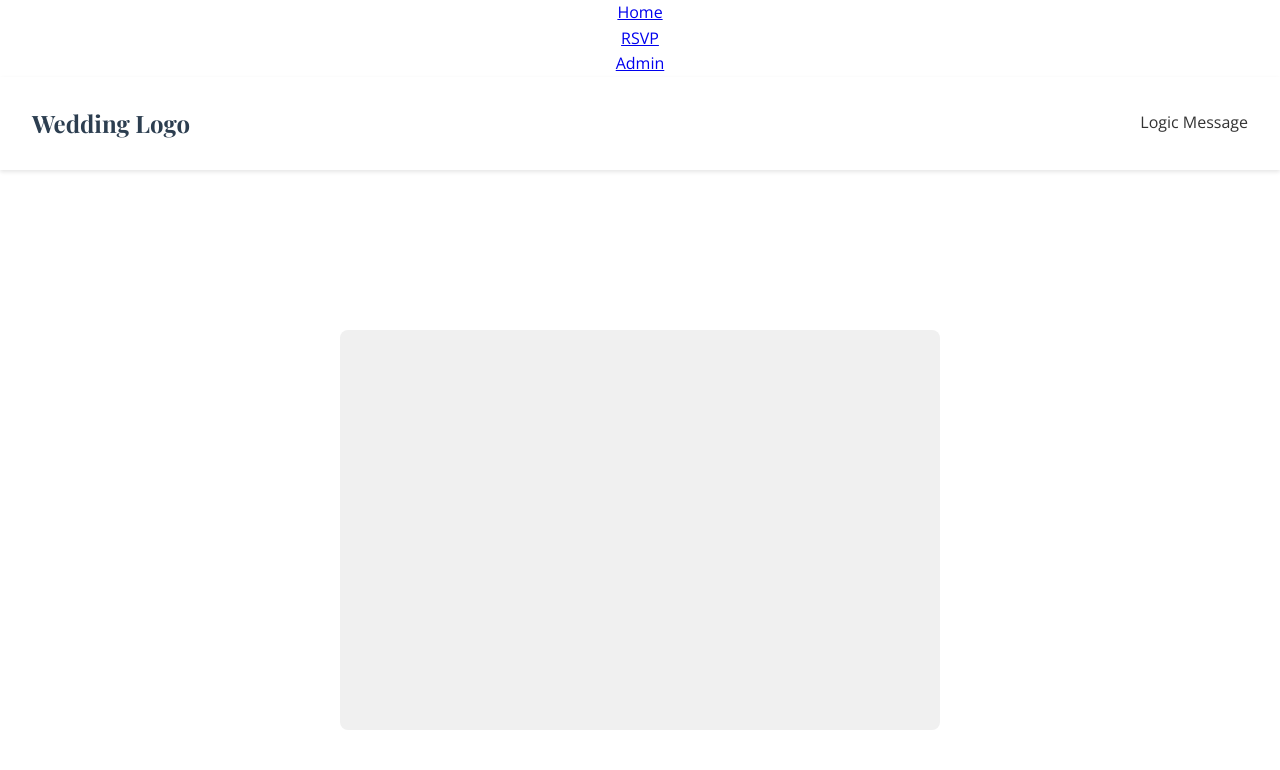
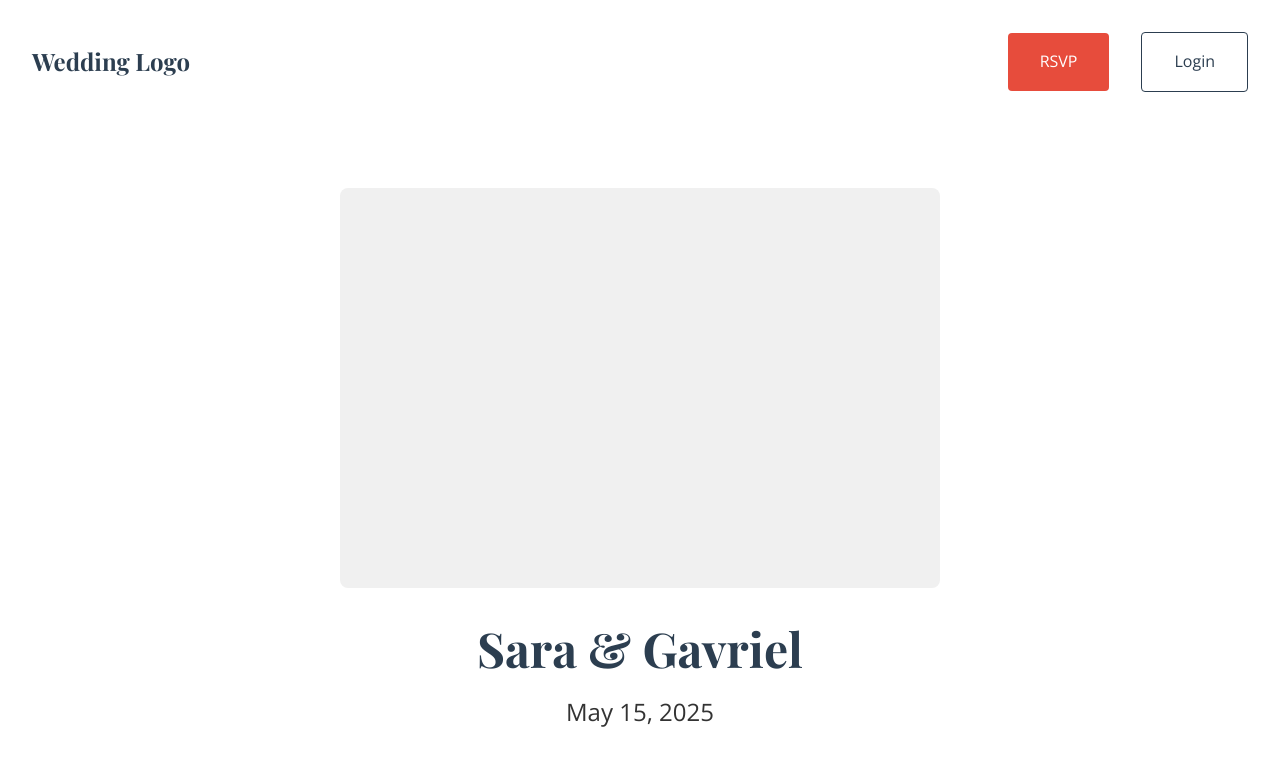
Before and after one commit to saraspagno/Wedding-app, a React (Create React App) app: page / in a window 1280 px wide. Shown: the top 770 px of the page. Built offline with nearby package versions, Linux system fonts and the light colour scheme; the HTML template or start-up script is replaced by a standard one.

Commit message:
navigation bar added

```diff
--- a/src/App.tsx
+++ b/src/App.tsx
@@ -1,5 +1,6 @@
 import React from 'react';
-import { BrowserRouter as Router, Routes, Route, Link } from 'react-router-dom';
+import { BrowserRouter as Router, Routes, Route } from 'react-router-dom';
+import Header from './components/Header/Header';
 import Home from './pages/Home';
 import RSVP from './pages/RSVP';
 import Admin from './pages/Admin';
@@ -9,14 +10,7 @@ function App() {
   return (
     <Router>
       <div className="App">
-        <nav className="main-nav">
-          <ul>
-            <li><Link to="/">Home</Link></li>
-            <li><Link to="/rsvp">RSVP</Link></li>
-            <li><Link to="/admin">Admin</Link></li>
-          </ul>
-        </nav>
-
+        <Header />
         <Routes>
           <Route path="/" element={<Home />} />
           <Route path="/rsvp" element={<RSVP />} />
--- a/src/components/Header/Header.module.css
+++ /dev/null
@@ -1,31 +0,0 @@
-.header {
-  display: flex;
-  justify-content: space-between;
-  align-items: center;
-  padding: var(--spacing-md);
-  background-color: var(--background-color);
-  box-shadow: 0 2px 4px rgba(0, 0, 0, 0.1);
-}
-
-.logo {
-  font-family: var(--heading-font);
-  color: var(--primary-color);
-}
-
-.logo h1 {
-  margin: 0;
-  font-size: 1.5rem;
-}
-
-.message {
-  font-family: var(--body-font);
-  color: var(--text-color);
-}
-
-@media (max-width: 768px) {
-  .header {
-    flex-direction: column;
-    text-align: center;
-    gap: var(--spacing-sm);
-  }
-}
--- a/src/components/Header/Header.tsx
+++ b/src/components/Header/Header.tsx
@@ -1,16 +1,17 @@
 import React from 'react';
-import styles from './Header.module.css';
+import { Link } from 'react-router-dom';
+import styles from '../../styles/Header.module.css';
 
 const Header: React.FC = () => {
   return (
     <header className={styles.header}>
-      <div className={styles.logo}>
-        {/* Add your logo here */}
+      <Link to="/" className={styles.logo}>
         <h1>Wedding Logo</h1>
-      </div>
-      <div className={styles.message}>
-        <p>Logic Message</p>
-      </div>
+      </Link>
+      <nav className={styles.nav}>
+        <Link to="/rsvp" className={styles.rsvpButton}>RSVP</Link>
+        <Link to="/admin" className={styles.loginButton}>Login</Link>
+      </nav>
     </header>
   );
 };
--- a/src/pages/Home.tsx
+++ b/src/pages/Home.tsx
@@ -1,24 +1,19 @@
 import React from 'react';
-import Header from '../components/Header/Header';
 import styles from '../styles/Home.module.css';
 
 const Home: React.FC = () => {
   return (
     <div className={styles.homePage}>
-      <Header />
-
       <main className={styles.mainContent}>
         <section className={styles.hero}>
           <div className={styles.heroImage}>
             {/* Add your hero image here */}
           </div>
           <div className={styles.heroContent}>
-            <h2 className={styles.names}>John & Jane</h2>
-            <p className={styles.date}>August 15, 2024</p>
-            <button className={styles.rsvpButton}>RSVP</button>
+            <h2 className={styles.names}>Sara & Gavriel</h2>
+            <p className={styles.date}>May 15, 2025</p>
           </div>
         </section>
-
         <section className={styles.weddingDetails}>
           <h3>Wedding Details</h3>
           <div className={styles.detailsGrid}>
--- /dev/null
+++ b/src/styles/Header.module.css
@@ -0,0 +1,70 @@
+.header {
+  display: flex;
+  justify-content: space-between;
+  align-items: center;
+  padding: var(--spacing-md);
+  background-color: var(--background-color);
+  box-shadow: 0 2px 4px rgba(0, 0, 0, 0.1);
+}
+
+.logo {
+  text-decoration: none;
+  color: var(--primary-color);
+}
+
+.logo h1 {
+  margin: 0;
+  font-size: 1.5rem;
+  font-family: var(--heading-font);
+}
+
+.nav {
+  display: flex;
+  gap: var(--spacing-md);
+  align-items: center;
+}
+
+.rsvpButton, .loginButton {
+  text-decoration: none;
+  padding: var(--spacing-sm) var(--spacing-md);
+  border-radius: 4px;
+  font-family: var(--body-font);
+  transition: all 0.3s ease;
+}
+
+.rsvpButton {
+  background-color: var(--secondary-color);
+  color: white;
+}
+
+.rsvpButton:hover {
+  background-color: #c0392b;
+}
+
+.loginButton {
+  background-color: transparent;
+  color: var(--primary-color);
+  border: 1px solid var(--primary-color);
+}
+
+.loginButton:hover {
+  background-color: var(--primary-color);
+  color: white;
+}
+
+.message {
+  font-family: var(--body-font);
+  color: var(--text-color);
+}
+
+@media (max-width: 768px) {
+  .header {
+    flex-direction: column;
+    gap: var(--spacing-sm);
+  }
+
+  .nav {
+    width: 100%;
+    justify-content: center;
+  }
+}
--- a/src/styles/Home.module.css
+++ b/src/styles/Home.module.css
@@ -14,7 +14,7 @@
   flex-direction: column;
   align-items: center;
   gap: var(--spacing-md);
-  margin: var(--spacing-xl) 0;
+  margin: var(--spacing-md) 0;
 }
 
 .heroImage {
@@ -40,7 +40,7 @@
   font-family: var(--body-font);
   font-size: 1.5rem;
   color: var(--text-color);
-  margin-bottom: var(--spacing-md);
+  margin-bottom: var(--spacing-sm);
 }
 
 .rsvpButton {
@@ -59,7 +59,7 @@
 }
 
 .weddingDetails {
-  margin-top: var(--spacing-xl);
+  margin-top: var(--spacing-lg);
   text-align: center;
 }
 
```
